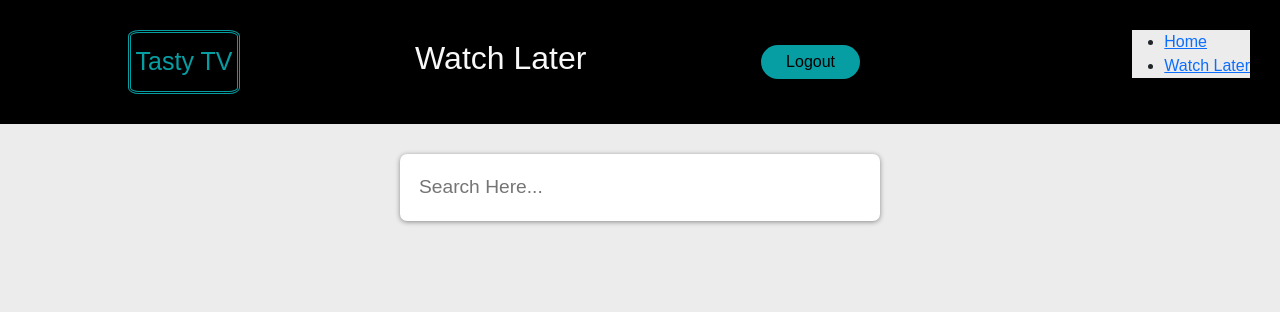
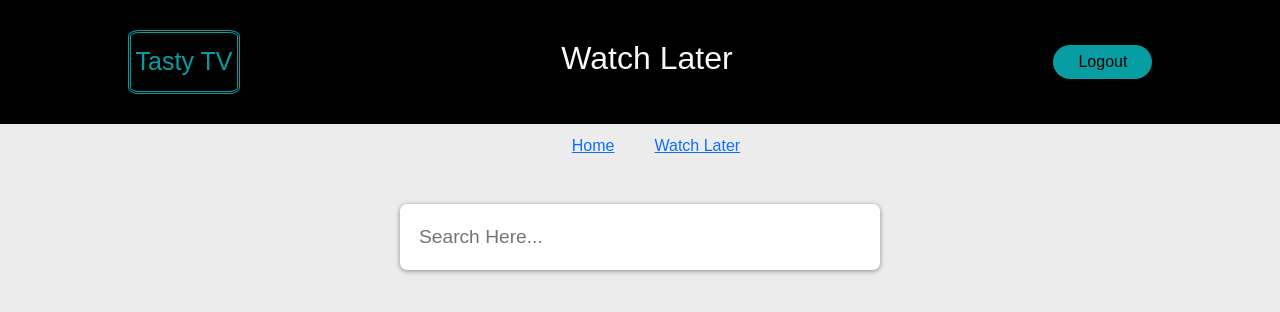
Before and after one commit to Jonty-Lees/full-stack-movie-app, a React (Create React App) app: page / in a window 1280 px wide. Shown: the top 312 px of the page. Built offline with nearby package versions, Linux system fonts and the light colour scheme; no server answers.

Commit message:
added a nav bar

```diff
--- a/src/Home.js
+++ b/src/Home.js
@@ -4,6 +4,7 @@ import React, { useEffect, useState } from "react";
 import MovieContainer from "./components/MovieContainer";
 import Header from "./components/Header"
 import SearchBar from './components/Searchbar'
+import Navigation  from "./components/Navigation";
 import "bootstrap/dist/css/bootstrap.min.css"
 import "./styles.css";
 
@@ -35,6 +36,7 @@ const Home = (props) => {
   return (
     <div>
       <Header />
+      <Navigation />
       <div className='container-fluid home-page-app'>
         <div>
           <SearchBar searchValue={searchValue} setSearchValue={setSearchValue} />
--- a/src/WatchLater.js
+++ b/src/WatchLater.js
@@ -4,6 +4,7 @@ import React, { useEffect, useState } from "react";
 import MovieContainer from "./components/MovieContainer";
 import Header from "./components/Header"
 import SearchBar from './components/Searchbar'
+import Navigation from "./components/Navigation";
 import "bootstrap/dist/css/bootstrap.min.css"
 import "./styles.css";
 import WatchLaterContainer from './components/WatchLaterContainer'
@@ -17,6 +18,7 @@ const WatchLater = (props) => {
     <div>
     <h1>HELLO WORLD</h1>
       <Header />
+      <Navigation />
       <div className='container-fluid watchLater-page-app'>
         <div className='row'>
           <WatchLaterContainer
--- a/src/components/Header.jsx
+++ b/src/components/Header.jsx
@@ -7,12 +7,6 @@ function Header() {
       <div className="header-logo">Tasty TV</div>
       <h2>Watch Later</h2>
       <button>Logout</button>
-
-      <ul role="nav">
-        <li><Link to="/">Home</Link></li>
-        <li><Link to="/watchlater">Watch Later</Link></li>
-      </ul>
-
     </header>
   );
 }
--- /dev/null
+++ b/src/components/Navigation.jsx
@@ -0,0 +1,15 @@
+import React from "react";
+import { Link } from 'react-router-dom'
+
+function Navigation() {
+  return (
+    <div className="nav">
+      <ul role="nav">
+        <span><Link to="/">Home</Link></span>
+        <span><Link to="/watchlater">Watch Later</Link></span>
+      </ul>
+    </div>
+  );
+}
+
+export default Navigation;
--- a/src/styles.css
+++ b/src/styles.css
@@ -256,6 +256,20 @@ footer {
     flex-wrap: nowrap;
 }
 
+/* NAV */
+
+.nav {
+    display: flex;
+    justify-content: center;
+    margin-top: 10px;
+
+
+}
+
+.nav span {
+    margin: 0px 20px 0px 20px;
+}
+
 /* WATCH LATER PAGE */
 
 
```
